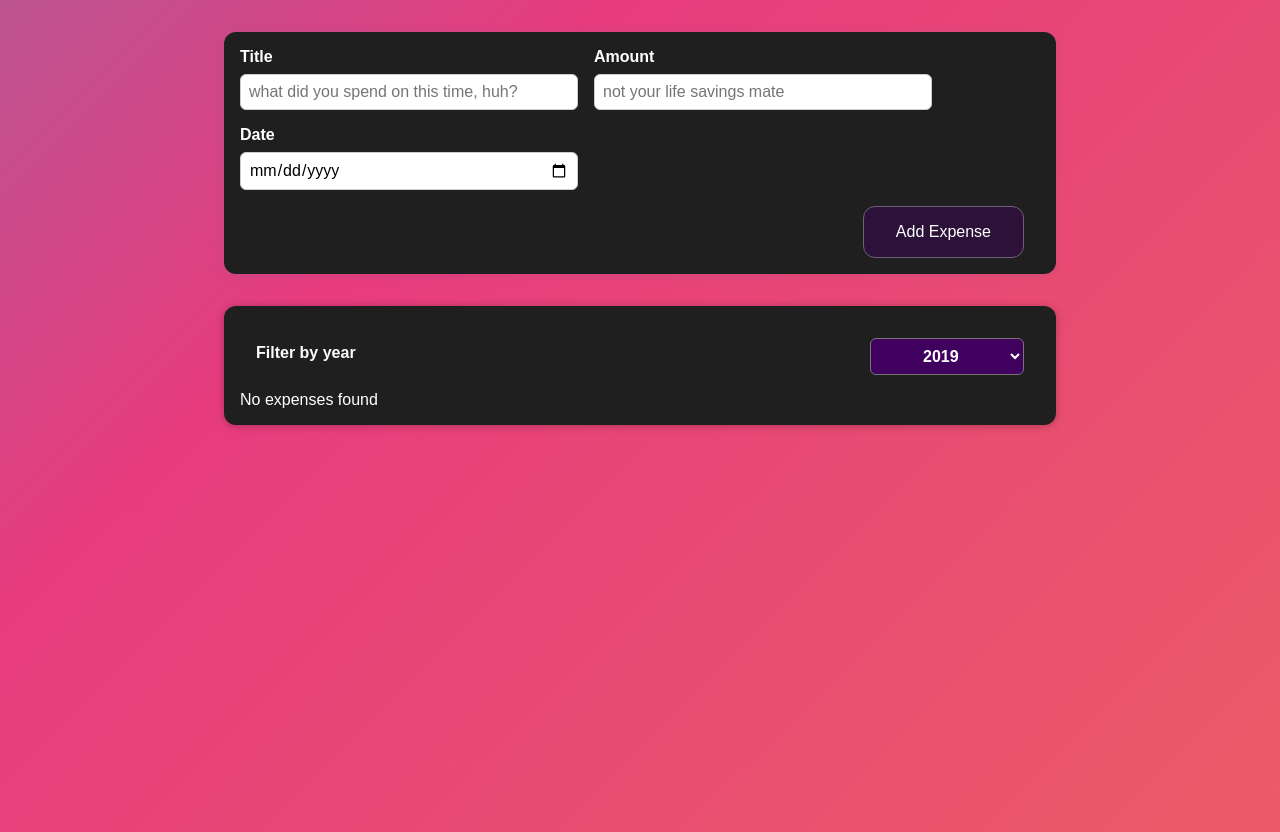
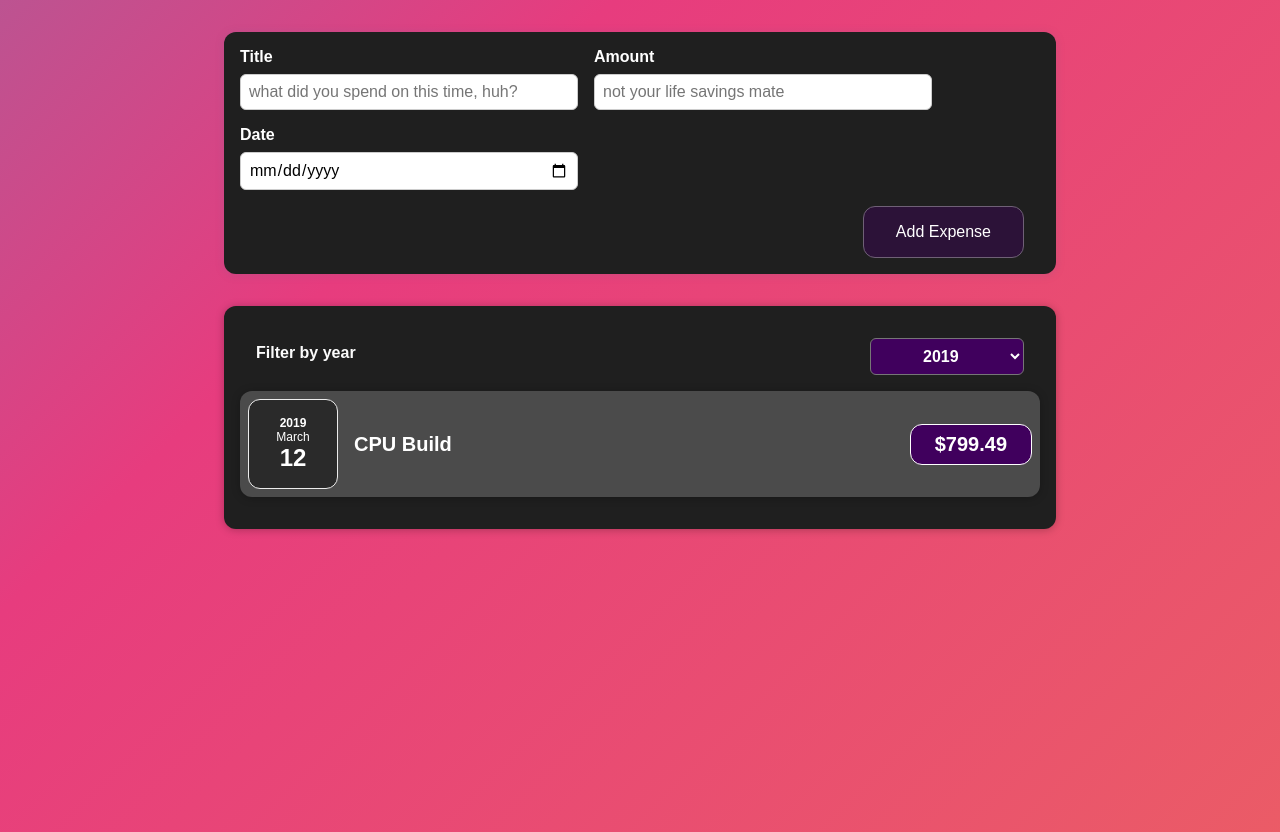
Before and after one commit to CJCODESgit/Expense-Tracker, a React (Create React App) app: page / in a window 1280 px wide. Built offline with nearby package versions, Linux system fonts and the light colour scheme.

Commit message:
retweak output conditions

```diff
--- a/src/App.js
+++ b/src/App.js
@@ -14,7 +14,7 @@ const DUMMY_EXPENSES = [
       id: "e2",
       title: "CPU Build",
       amount: 799.49,
-      date: new Date(2021, 2, 12),
+      date: new Date(2019, 2, 12),
      },
     {
       id: "e3",
@@ -26,7 +26,7 @@ const DUMMY_EXPENSES = [
       id: "e4",
       title: "New Desk",
       amount: 450,
-      date: new Date(2021, 4, 6),
+      date: new Date(2022, 4, 6),
     },
      {
       id: "e5",
--- a/src/components/Expenses/ExpenseFilter.js
+++ b/src/components/Expenses/ExpenseFilter.js
@@ -12,6 +12,7 @@ const ExpensesFilter = (props) => {
       <div className='expenses-filter__control'>
         <label>Filter by year</label>
         <select value={props.selected} onChange={dropdownChangeHandler}>
+          <option value='allExpenses'>All</option>
           <option value='2024'>2024</option>
           <option value='2023'>2023</option>
           <option
--- a/src/components/Expenses/Expenses.js
+++ b/src/components/Expenses/Expenses.js
@@ -19,9 +19,9 @@ const Expenses = (props) => {
       <div>
     <Card className='expenses'> <ExpensesFilter selected={filteredYear} onChangeFilter={filterChangeHandler} />
 
-    {filteredExpenses.length === 0 ? (
-    <p>No expenses found</p>
-    ) : filteredExpenses.map((expense) => (
+    {filteredExpenses.length === 0 && <p>No expenses found</p>}
+
+    {filteredExpenses.length > 0 &&filteredExpenses.map((expense) => (
       <ExpenseItem
       key={expense.id}
       title={expense.title}
```
